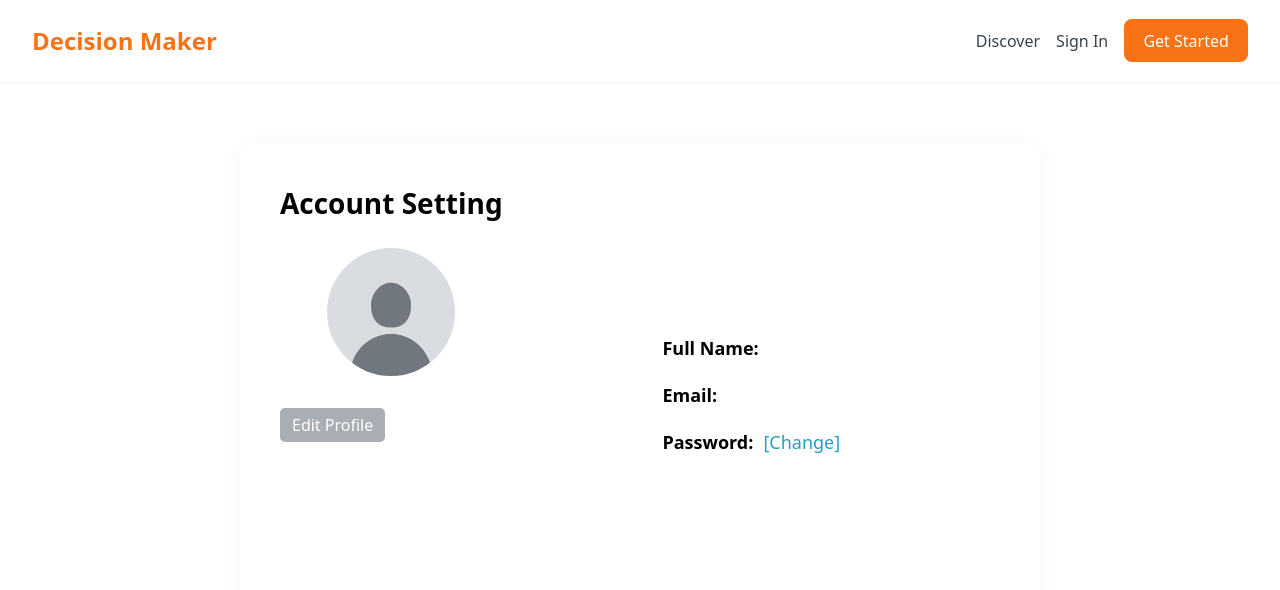
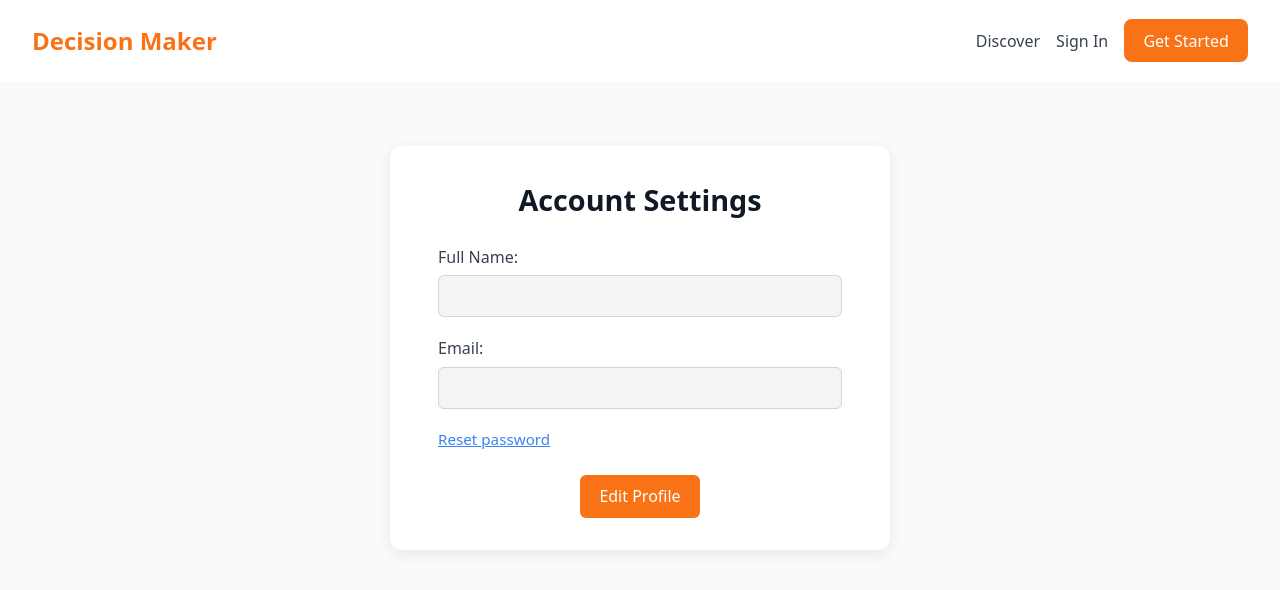
Before and after one commit to gurkeeratsing99/Decision-Maker-App, a React (Vite) app in the folder DecisionMaker/: page /profile in a window 1280 px wide. Shown: the top 590 px of the page. Built offline with nearby package versions, Linux system fonts and the light colour scheme.

Commit message:
account settings css updates

```diff
--- a/DecisionMaker/src/css/AccountSetting.css
+++ b/DecisionMaker/src/css/AccountSetting.css
@@ -1,167 +1,129 @@
-.profile-container {
-    background-color: white;
-    box-shadow: 0 4px 20px rgba(0, 0, 0, 0.05);
-    border-radius: 16px;
-    padding: 2.5rem;
-    max-width: 800px;
-    min-width: 600px;
-    margin: 60px auto;
-    display: flex;
-    align-items: center;
-    justify-content: flex-start;
-    flex-wrap: wrap;
+.account-settings {
+  min-height: 100vh;
+  background-color: #f9fafb;
+  display: flex;
+  justify-content: center;
+  align-items: flex-start;
+  padding-top: 4rem;
 }
 
-.edit-profile-container {
-    margin-left: 4rem;
-    display: flex;
-    flex-direction: column;
+.settings-container {
+  background-color: white;
+  border-radius: 12px;
+  box-shadow: 0 4px 16px rgba(0,0,0,0.08);
+  padding: 2rem 3rem;
+  max-width: 500px;
+  width: 100%;
 }
 
-.edit-profile-container h3 {
-    font-weight: bolder;
-    margin-bottom: 2px;
+.settings-container h2 {
+  font-size: 1.8rem;
+  font-weight: 600;
+  margin-bottom: 1.5rem;
+  text-align: center;
+  color: #111827;
 }
 
-.user-profile-container {
-    text-align: left;
-    margin-bottom: 6rem;
+.setting-field {
+  margin-bottom: 1.2rem;
 }
 
-.account-setting {
-    font-size: 28px;
-    font-weight: bold;
-    text-align: center;
-    margin-bottom: 1.5rem;
+.setting-field label {
+  display: block;
+  font-weight: 500;
+  margin-bottom: 0.4rem;
+  color: #374151;
 }
 
-.profile-pic {
-    background: url("../assets/default-avatar.png");
-    background-size: cover;
-    height: 128px;
-    width: 128px;
-    border-radius: 50%;
-    margin-left: auto;
-    margin-right: auto;
+.setting-field p,
+.setting-field input {
+  font-size: 1rem;
+  width: 100%;
+  color: #111827;
 }
 
-.profile-username {
-    font-size: 18px;
-    font-weight: bold;
-    margin: 10px 70px;
+.setting-field input {
+  padding: 0.5rem;
+  border-radius: 6px;
+  border: 1px solid #d1d5db;
+  outline: none;
 }
 
-.profile-info {
-    font-size: 18px;
-    text-align: center;
-    align-items: flex-start;
-    display: flex;
-    flex-direction: column;
-    margin-top: 20px;
-    margin-left: auto;
-    margin-right: auto;
+.button-group {
+  display: flex;
+  justify-content: center;
+  margin-top: 1.5rem;
 }
 
-.profile-info p {
-    margin-top: 20px;
+.primary-btn {
+  background-color: #f97316;
+  color: white;
+  padding: 0.6rem 1.2rem;
+  border: none;
+  border-radius: 6px;
+  font-weight: 500;
+  cursor: pointer;
+  transition: background-color 0.2s ease;
 }
 
-.btn-edit-profile {
-    padding: 5px 12px;
-    color: white;
-    background-color: #a9adb4;
-    border-radius: 5px;
-    width: fit-content;
-    cursor: pointer;
-    margin: 2rem auto;
+.primary-btn:hover {
+  background-color: #bb6a2f;
+}
+.secondary-btn {
+  background-color: #e5e7eb;
+  color: #1f2937;
+  padding: 0.6rem 1.2rem;
+  border: none;
+  border-radius: 6px;
+  font-weight: 500;
+  cursor: pointer;
+  transition: background-color 0.2s ease;
 }
 
-.btn-change {
-    margin-left: 10px;
-    color: #2a9fbd;
+.secondary-btn:hover {
+  background-color: #d1d5db;
+}
+.readonly-field {
+  width: 100%;
+  padding: 0.5rem;
+  border-radius: 6px;
+  border: 1px solid #d1d5db;
+  background-color: #f3f4f6;
+  color: #4b5563;
+  font-size: 1rem;
+  cursor: not-allowed;
 }
 
-.input-form input {
-    padding: 8px;
-    font-size: 16px;
-    margin-bottom: 1rem;
-    border: 1px solid #ccc;
-    border-radius: 5px;
-    align-self: flex-end;
-
+.change-btn {
+  background-color: #f97316; /* yellow-400 */
+  color: white;
+  padding: 0.4rem 0.8rem;
+  border: none;
+  border-radius: 6px;
+  font-weight: 500;
+  font-size: 0.95rem;
+  cursor: pointer;
+  transition: background-color 0.2s ease;
 }
 
-.btn-save {
-    padding: 5px 12px;
-    color: white;
-    background-color: #f97316;
-    border-radius: 5px;
-    width: fit-content;
-    cursor: pointer;
-
-
+.change-btn:hover {
+  background-color: #bb6a2f; /* yellow-500 */
+}
+.password-row {
+  display: flex;
+  align-items: center;
+  justify-content: space-between;
 }
 
-/* Mobile */
-@media only screen and (max-width: 600px) {
-    .profile-container {
-        margin: 10px;
-        padding: 1.5rem;
-        max-width: 100%;
-        min-width: auto;
-        flex-direction: column;
-    }
+.password-link {
+  font-size: 0.95rem;
+  color: #3b82f6; /* blue-500 */
+  text-decoration: underline;
+  font-weight: 500;
+  cursor: pointer;
+  transition: color 0.2s ease;
+}
 
-    .user-profile-container {
-        align-items: center;
-        text-align: center;
-        margin-bottom: 2rem;
-    }
-
-    .account-setting {
-        font-size: 20px;
-        margin: 0 0 10px 0;
-    }
-
-    .profile-pic {
-        height: 100px;
-        width: 100px;
-        margin: 0 auto 15px;
-    }
-
-    .profile-username {
-        font-size: 18px;
-        margin: 10px 0;
-    }
-
-    .profile-info {
-        font-size: 14px;
-        align-items: center;
-
-    }
-
-    .profile-info h3 {
-        font-weight: bold;
-    }
-
-    .btn-edit-profile {
-        display: flex;
-        text-align: center;
-        width: fit-content;
-        padding: 5px 10px;
-        font-size: 14px;
-        margin-top: 15px;
-    }
-
-    .btn-change {
-        margin-left: 5px;
-    }
-
-    .edit-profile-container {
-        margin: auto;
-        display: flex;
-        flex-direction: column;
-    }
-
-
+.password-link:hover {
+  color: #2563eb; /* blue-600 */
 }
--- a/DecisionMaker/src/view/AccountSetting.jsx
+++ b/DecisionMaker/src/view/AccountSetting.jsx
@@ -1,15 +1,13 @@
 import { useState, useEffect } from 'react';
 import NavBar from "./NavBar";
 import { useAuth } from '../../src/auth/AuthContext';
-import getUserData, {updateUserData} from '../utils/userData';
-import PasswordReset from './PasswordReset';
+import getUserData, { updateUserData } from '../utils/userData';
 import '../css/AccountSetting.css';
 import { Link } from 'react-router-dom';
 
-
 export default function Profile() {
-    const { user, setUser } = useAuth();
-    const [isEditing, setIsEditing] = useState(null);
+  const { user } = useAuth();
+  const [isEditing, setIsEditing] = useState(false);
 
   const [userInfo, setUserInfo] = useState({
     first_name: '',
@@ -19,10 +17,9 @@ export default function Profile() {
     fullName: '',
   });
 
-    useEffect(() =>{
+  useEffect(() => {
     async function fetchUserData() {
       const data = await getUserData();
-
       if (data) {
         setUserInfo({
           first_name: data.first_name || '',
@@ -33,12 +30,10 @@ export default function Profile() {
         });
       }
     }
-
     if (user) {
       fetchUserData();
     }
-
-    }, [user])
+  }, [user]);
 
   const handleChange = (e) => {
     const { name, value } = e.target;
@@ -47,90 +42,109 @@ export default function Profile() {
 
   const handleSubmit = async (e) => {
     e.preventDefault();
-
     const { first_name, last_name, email } = userInfo;
-        const updatedInfo = {
-            first_name,
-            last_name,
-            email
-        };
+    const updatedInfo = { first_name, last_name, email };
 
     const success = await updateUserData(updatedInfo);
-
     if (success) {
       alert("Profile has been successfully updated");
       window.location.reload();
     } else {
       alert("Failed to update profile. Please try again.");
     }
-
   };
 
-    return(
+return (
   <>
     <NavBar />
-            <div className='profile-container'>
-
-                <div className='user-profile-container'>
-                <h1 className='account-setting'>Account Setting</h1>
-                    <div className='profile-pic' />
-                    {/* <h1 className='profile-username'>{userInfo.first_name}</h1> */}
-                    <button className='btn-edit-profile' onClick={() => setIsEditing(!isEditing)}>
-                        {isEditing ? "Cancel" : "Edit Profile"}
-                    </button>
-                </div>
+    <div className="account-settings">
+      <div className="settings-container">
+        <h2>Account Settings</h2>
 
         {isEditing ? (
-                    <div className='edit-profile-container'>
-                        <form className='input-form' onSubmit={handleSubmit}>
-                            <h3>First Name</h3>
+          <form className="input-form" onSubmit={handleSubmit}>
+            <div className="setting-field">
+              <label>First Name:</label>
               <input
-                                type='text'
-                                placeholder='Enter First Name'
+                type="text"
                 name="first_name"
+                placeholder="Enter First Name"
                 required
                 value={userInfo.first_name}
                 onChange={handleChange}
               />
+            </div>
 
-                            <h3>Last Name</h3>
+            <div className="setting-field">
+              <label>Last Name:</label>
               <input
-                                type='text'
-                                palceholder='Enter Last Name'
-                                name='last_name'
+                type="text"
+                name="last_name"
+                placeholder="Enter Last Name"
                 required
                 value={userInfo.last_name}
                 onChange={handleChange}
               />
+            </div>
 
-                        <br/>
-                        <h3>Email</h3>
-
+            <div className="setting-field">
+              <label>Email:</label>
               <input
                 type="email"
+                name="email"
                 placeholder="Enter Email"
-                            name="email"
                 required
                 value={userInfo.email}
                 onChange={handleChange}
               />
-                            <br/>
-                            <button className='btn-save'>Save</button>
-                        </form>
             </div>
 
+            <div className="button-group">
+              <button type="submit" className="primary-btn">Save</button>
+              <button
+                type="button"
+                className="secondary-btn"
+                onClick={() => setIsEditing(false)}
+                style={{ marginLeft: "0.5rem" }}
+              >
+                Cancel
+              </button>
+            </div>
+          </form>
         ) : (
-                    <div className='profile-info'>
-                        <p><b>Full Name:</b> {userInfo.fullName}</p>
-                        <p><b>Email:</b> {userInfo.email}</p>
-                        <p>
-                            <b>Password:</b>
-                            <Link to="/profile/edit-password"><button className='btn-change'>[Change]</button></Link>
-                        </p>
+          <div className="profile-info">
+            <div className="setting-field">
+                <label>Full Name:</label>
+                <input type="text" value={userInfo.fullName} disabled className="readonly-field" />
             </div>
+
+            <div className="setting-field">
+                <label>Email:</label>
+                <input type="text" value={userInfo.email} disabled className="readonly-field" />
+            </div>
+
+            <div className="setting-field password-row">
+
+                <Link to="/profile/edit-password" className="password-link">
+                   Reset password
+                </Link>
+                </div>
+
+
+            <div className="button-group" style={{ marginTop: "1.5rem" }}>
+                <button
+                className="primary-btn"
+                onClick={() => setIsEditing(true)}
+                >
+                Edit Profile
+                </button>
+            </div>
+            </div>
+
         )}
-
+      </div>
     </div>
   </>
 );
+
 }
--- a/DecisionMaker/src/view/PasswordReset.jsx
+++ b/DecisionMaker/src/view/PasswordReset.jsx
@@ -8,8 +8,8 @@ import { Link, useNavigate } from 'react-router-dom';
 export default function PasswordReset() {
   const navigate = useNavigate();
   const { user, setUser } = useAuth();
-    const [ form, setForm ] = useState({
-        password: '',
+  const [successMsg, setSuccessMsg] = useState('');
+  const [form, setForm] = useState({
     newPassword: '',
     confirmPassword: '',
   });
@@ -17,60 +17,60 @@ export default function PasswordReset() {
   const handleChange = (e) => {
     const { name, value } = e.target;
     setForm({ ...form, [name]: value });
-    }
+  };
 
   const handleSubmit = async (e) => {
     e.preventDefault();
     if (form.newPassword !== form.confirmPassword) {
       alert('Passwords do not match. Please try again.');
     } else {
-            resetPassword(form.newPassword);
-            navigate('/profile')
+      await resetPassword(form.newPassword);
+      setSuccessMsg('✅ Password reset successfully! Redirecting...');
+      setTimeout(() => navigate('/profile'), 2000); // 2 second delay before redirect
     }
+  };
+
+  if (!user) {
+    setUser(null);
+    return <Link to="/signup" />;
   }
 
-    if (user) {
   return (
     <>
       <NavBar />
       <div className="password-reset-container">
-                    <h1>Reset Account Password</h1>
-                    <p>Enter a new password.</p>
+        <h2>🔐 Reset Password</h2>
+        <p>Enter a new password to update your account.</p>
 
-                    <form className='input-wrapper' onSubmit={handleSubmit}>
+        {successMsg && <div className="success-alert">{successMsg}</div>}
 
-                    <h3>New Password *</h3>
+        <form className="password-reset-form" onSubmit={handleSubmit}>
+          <label>New Password</label>
           <input
             type="password"
-                        placeholder="Enter New Password"
             name="newPassword"
+            placeholder="Enter new password"
             required
             value={form.newPassword}
             onChange={handleChange}
           />
 
-
-                    <h3>Re-enter New Password * </h3>
+          <label>Confirm Password</label>
           <input
             type="password"
-                        placeholder="Enter New Password"
             name="confirmPassword"
+            placeholder="Re-enter new password"
             required
             value={form.confirmPassword}
             onChange={handleChange}
           />
 
-                    <Link to='/profile'><button className="btn-cancel-password">Cancel</button></Link>
-                    <button className="btn-reset-password">Reset Password</button>
+          <div className="btn-group">
+            <Link to="/profile" className="btn cancel">Cancel</Link>
+            <button type="submit" className="btn primary">Reset</button>
+          </div>
         </form>
       </div>
     </>
   );
-    } else {
-        setUser(null);
-        <Link to="/signup"></Link>
 }
-
-
-
-}
```
Also changed, not shown: DecisionMaker/src/css/PasswordReset.css (+67 -52 lines). Lines whose indentation alone changed are shown as unchanged.
